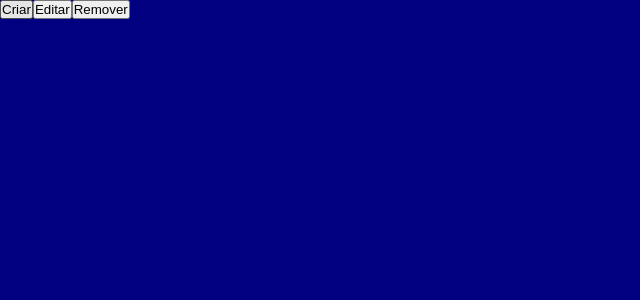
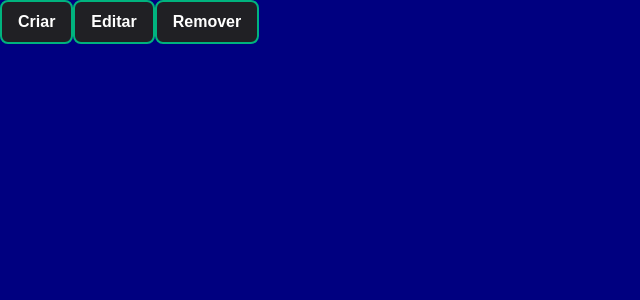
Before and after one commit to ronaldotavcano/React-estudos, a React (Vite) app: page / in a window 1280 px wide. Shown: the top 300 px of the page, without its empty margins (0-640 px from the left). Built offline with nearby package versions, Linux system fonts and the light colour scheme.

Commit message:
Css modules

```diff
--- a/src/components/button.tsx
+++ b/src/components/button/index.tsx
@@ -1,3 +1,5 @@
+import styles from "./styles.module.css"
+
 // Tipo props é igual ao react components no caso button
 // e as propriedades que eu estou passando
 
@@ -14,6 +16,10 @@ type Props = React.ComponentProps<"button"> &{
                     // das propriedades
 export function Button({name, ...rest}: Props){
     return(
-        <button {...rest}>{name} </button>
+        <button className={styles.container} {...rest}>
+            <span>
+                {name}
+            </span>
+        </button>
     )
 }
--- /dev/null
+++ b/src/components/button/styles.module.css
@@ -0,0 +1,12 @@
+.container{
+    background-color: #202024;
+    border: 2px solid #00b37e;
+    padding: 0.7rem 1rem;
+    border-radius: 0.5rem;
+
+    & span{
+        color: #fff;
+        font-weight: 700;
+        font-size: 1rem;
+    }
+}
```
